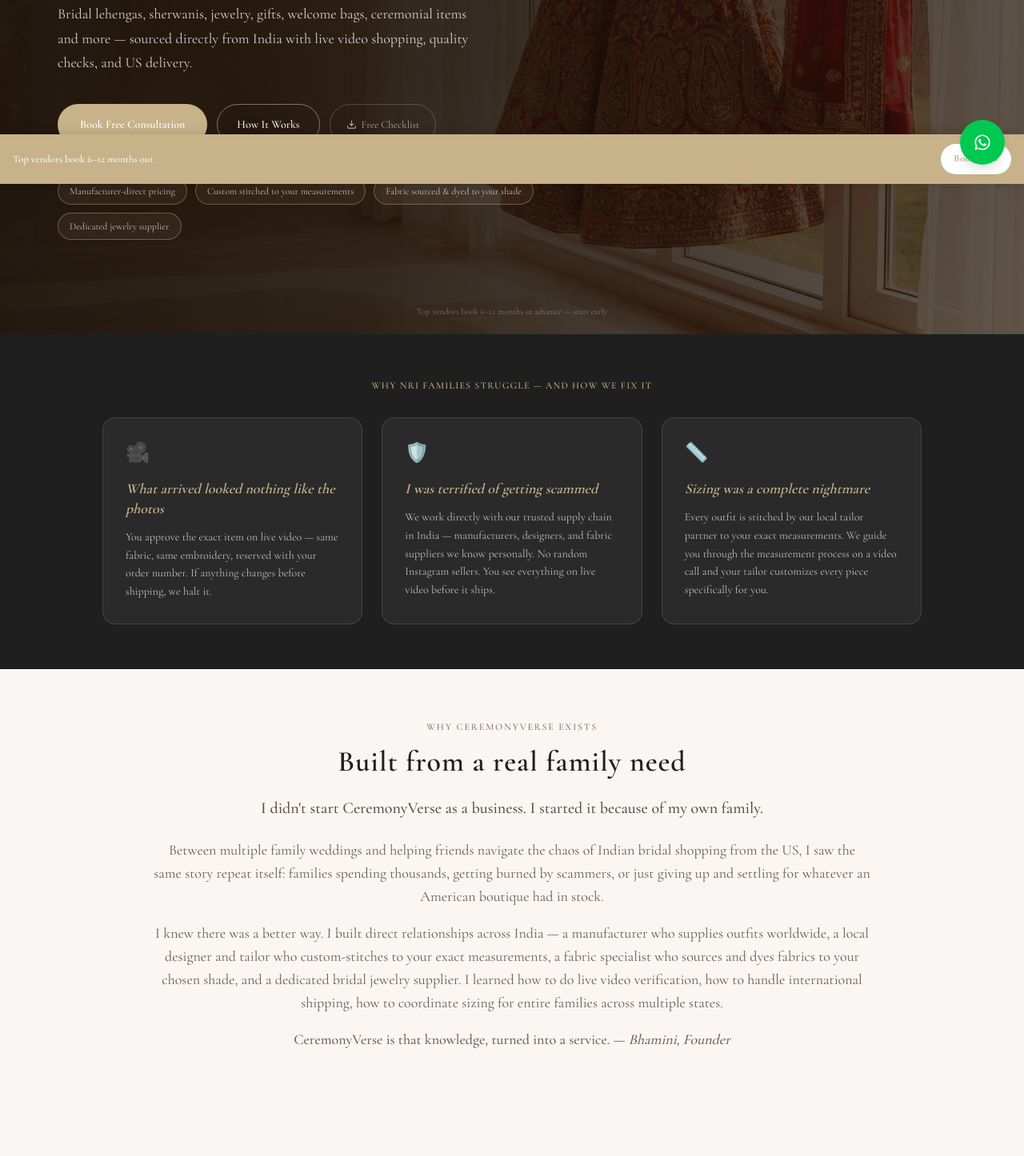
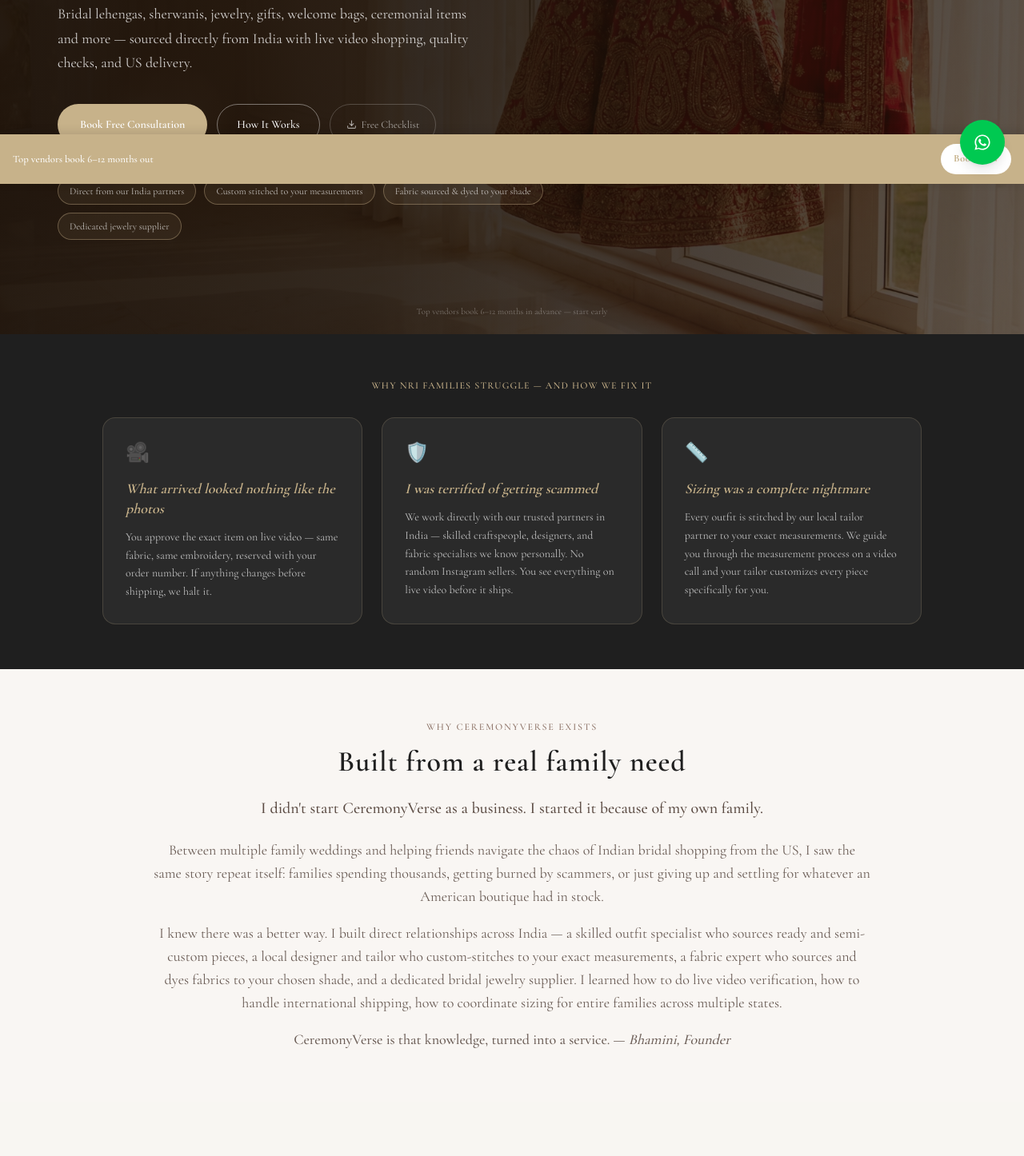
Before and after one commit to leylabernie/v0-ceremony-verse-wedding-concierge, a Next.js app: page / in a window 1280 px wide. Shown: the part 570-2016 px from the top of the page at 80% size. Built offline with nearby package versions, Linux system fonts and the light colour scheme.

Commit message:
Remove all manufacturer/factory language — replace with warm partner/craftspeople language

```diff
--- a/components/pages/bridal-page.tsx
+++ b/components/pages/bridal-page.tsx
@@ -71,7 +71,7 @@ export function BridalPage({ onNavigate }: BridalPageProps) {
           <div className="grid md:grid-cols-2 gap-6">
             {[
               { title: "No flying to India required", desc: "We handle everything remotely. Live video shopping sessions let you see and approve every detail before anything is made or shipped." },
-              { title: "Our verified supply chain", desc: "We work with our trusted network in India — manufacturers, designers, fabric specialists, and jewelry suppliers we know personally. No Instagram sellers, no middlemen, no surprises." },
+              { title: "Our verified supply chain", desc: "We work with our trusted partners in India — skilled outfit specialists, designers, fabric experts, and jewelry suppliers we know personally. No Instagram sellers, no middlemen, no surprises." },
               { title: "Transparent pricing", desc: "You see exactly what you pay — outfit cost, our sourcing fee, shipping, and customs. Most brides save vs. US boutiques." },
               { title: "Guaranteed fit", desc: "We collect 15+ measurements and build in alteration allowance. custom-fitted to your measurements. If alterations are needed due to our error, we cover the cost." },
             ].map((item, i) => (
--- a/components/pages/faq-page.tsx
+++ b/components/pages/faq-page.tsx
@@ -13,7 +13,7 @@ const faqSections = [
     items: [
       {
         question: "How do I know this isn't a scam?",
-        answer: "Unlike Instagram sellers, we don't hide behind a screen. We work with a trusted supply chain in India — a manufacturer, a custom designer and tailor, a fabric specialist, and a jewelry supplier — all relationships we've built personally. We do live video walkthroughs and never ask for full payment upfront."
+        answer: "Unlike Instagram sellers, we don't hide behind a screen. We work with trusted partners in India — skilled craftspeople, a custom designer and tailor, a fabric specialist, and a jewelry supplier — all relationships we've built personally. We do live video walkthroughs and never ask for full payment upfront."
       },
       {
         question: "What if quality doesn't match?",
@@ -21,7 +21,7 @@ const faqSections = [
       },
       {
         question: "How do you verify your sourcing partners?",
-        answer: "We work with a carefully selected supply chain built over time — a manufacturer who supplies outfits worldwide, a local designer and tailor who custom-stitches to your exact measurements and references, a fabric specialist who sources and dyes fabrics to your chosen color shade, and a dedicated bridal jewelry supplier. Every partner is someone we know personally."
+        answer: "We work with a carefully chosen circle of partners built over time — an outfit specialist who sources both ready-made and semi-custom pieces, a local designer and tailor who custom-stitches to your exact measurements and references, a fabric expert who sources and dyes fabrics to your chosen color shade, and a dedicated bridal jewelry supplier. Every partner is someone we know personally."
       }
     ]
   },
--- a/components/pages/home-page.tsx
+++ b/components/pages/home-page.tsx
@@ -228,7 +228,7 @@ export function HomePage({ onNavigate }: HomePageProps) {
             {/* Real differentiators */}
             <div style={{ display: "flex", flexWrap: "wrap", gap: "10px" }}>
               {[
-                "Manufacturer-direct pricing",
+                "Direct from our India partners",
                 "Custom stitched to your measurements",
                 "Fabric sourced & dyed to your shade",
                 "Dedicated jewelry supplier",
@@ -260,7 +260,7 @@ export function HomePage({ onNavigate }: HomePageProps) {
               },
               {
                 problem: "I was terrified of getting scammed",
-                solution: "We work directly with our trusted supply chain in India — manufacturers, designers, and fabric suppliers we know personally. No random Instagram sellers. You see everything on live video before it ships.",
+                solution: "We work directly with our trusted partners in India — skilled craftspeople, designers, and fabric specialists we know personally. No random Instagram sellers. You see everything on live video before it ships.",
                 icon: "🛡️",
               },
               {
@@ -299,7 +299,7 @@ export function HomePage({ onNavigate }: HomePageProps) {
             Between multiple family weddings and helping friends navigate the chaos of Indian bridal shopping from the US, I saw the same story repeat itself: families spending thousands, getting burned by scammers, or just giving up and settling for whatever an American boutique had in stock.
           </p>
           <p className="text-base md:text-lg text-[#6a5c55] leading-relaxed mb-4">
-            I knew there was a better way. I built direct relationships across India — a manufacturer who supplies outfits worldwide, a local designer and tailor who custom-stitches to your exact measurements, a fabric specialist who sources and dyes fabrics to your chosen shade, and a dedicated bridal jewelry supplier. I learned how to do live video verification, how to handle international shipping, how to coordinate sizing for entire families across multiple states.
+            I knew there was a better way. I built direct relationships across India — a skilled outfit specialist who sources ready and semi-custom pieces, a local designer and tailor who custom-stitches to your exact measurements, a fabric expert who sources and dyes fabrics to your chosen shade, and a dedicated bridal jewelry supplier. I learned how to do live video verification, how to handle international shipping, how to coordinate sizing for entire families across multiple states.
           </p>
           <p className="text-base md:text-lg text-[#6a5c55] leading-relaxed font-medium">
             CeremonyVerse is that knowledge, turned into a service. — <em>Bhamini, Founder</em>
```
